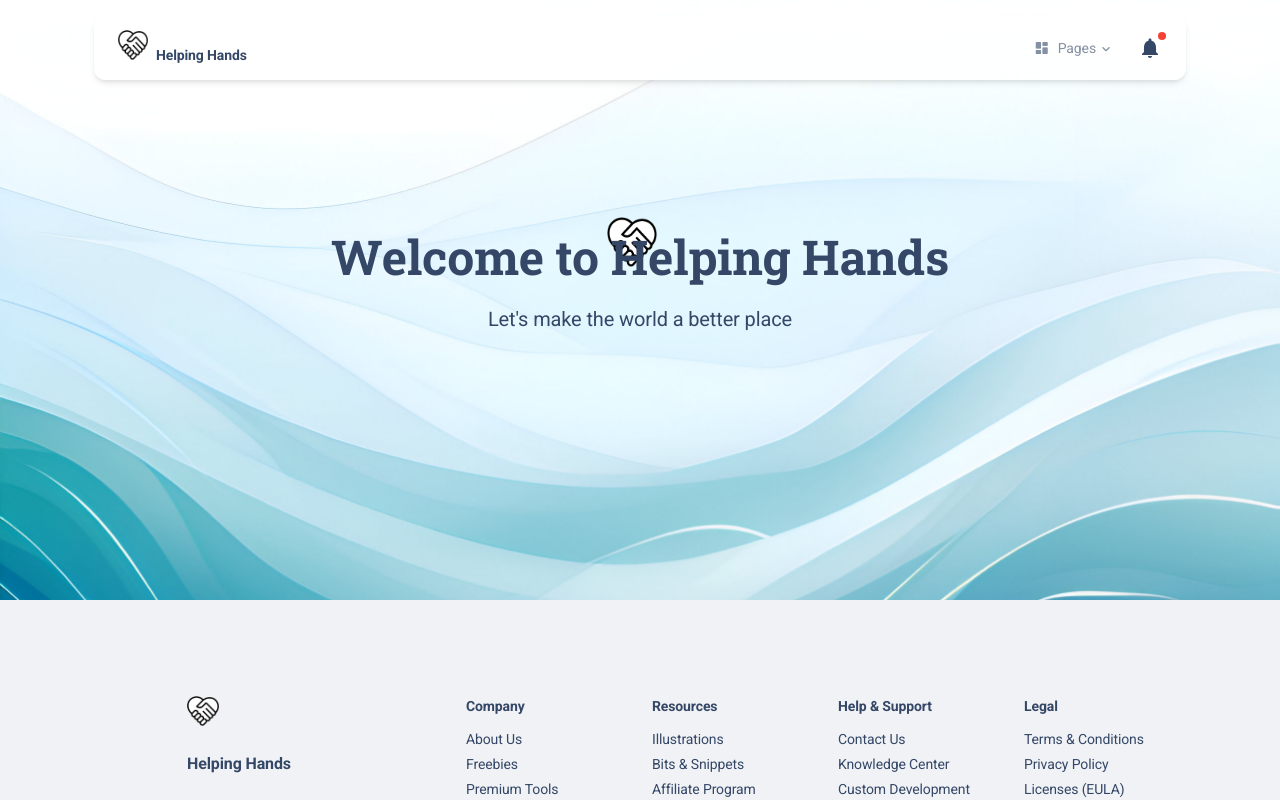
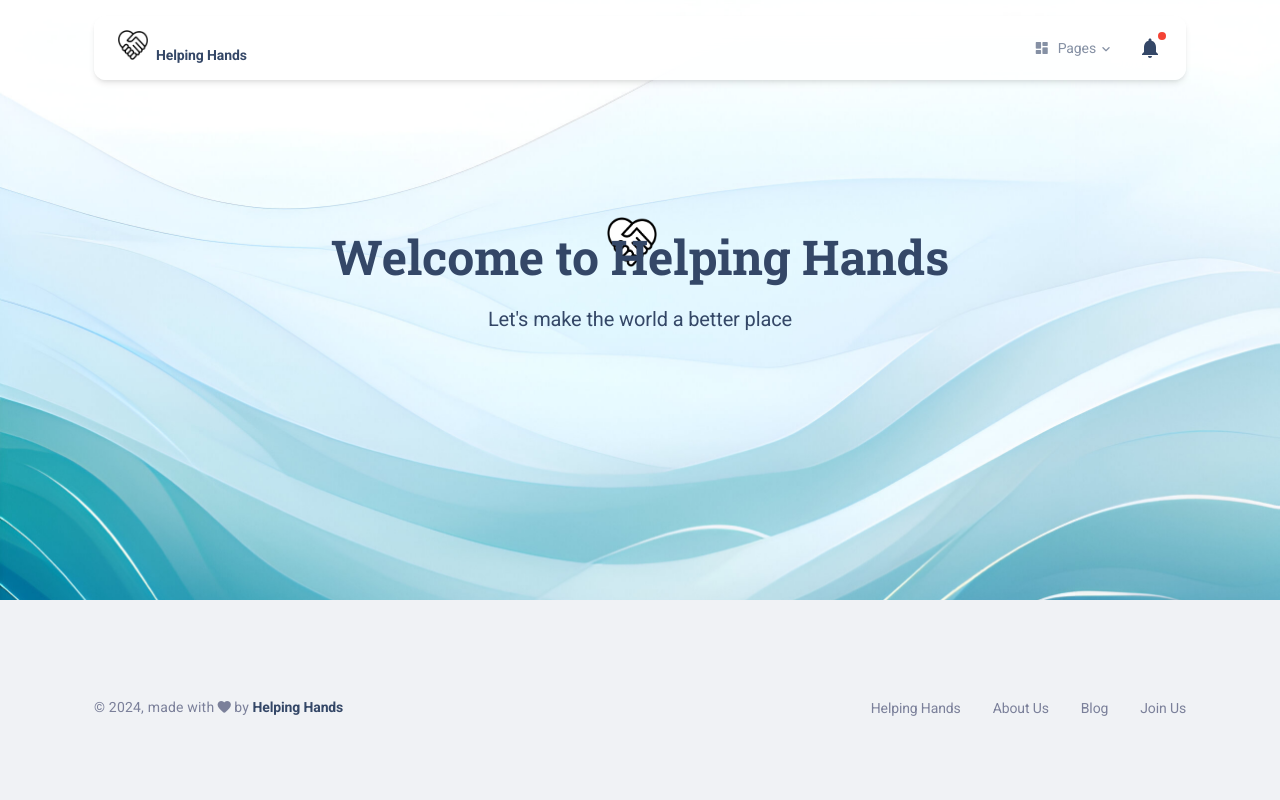
Before and after one commit to audxce/helpinghand, a React (Create React App) app: page /presentation in a window 1280 px wide. Shown: the top 800 px of the page. Built offline with nearby package versions, Linux system fonts and the light colour scheme.

Commit message:
additional changes

```diff
--- a/public/index.html
+++ b/public/index.html
@@ -15,6 +15,7 @@ Software.
 -->
 <!DOCTYPE html>
 <html lang="en">
+
 <head>
   <meta charset="utf-8" />
   <link rel="shortcut icon" href="%PUBLIC_URL%/favicon.png" />
@@ -22,27 +23,22 @@ Software.
   <meta name="theme-color" content="#1A73E8" />
   <link rel="apple-touch-icon" sizes="76x76" href="%PUBLIC_URL%/apple-icon.png" />
   <link rel="manifest" href="%PUBLIC_URL%/manifest.json" />
-    <title>Material Kit 2 React by Creative Tim</title>
-    <link
-      rel="stylesheet"
-      href="https://fonts.googleapis.com/css?family=Roboto:300,400,500,700,900|Roboto+Slab:400,700"
-    />
+  <title>Helping Hands</title>
+  <link rel="stylesheet"
+    href="https://fonts.googleapis.com/css?family=Roboto:300,400,500,700,900|Roboto+Slab:400,700" />
   <link
     href="https://fonts.googleapis.com/css?family=Material+Icons|Material+Icons+Outlined|Material+Icons+Two+Tone|Material+Icons+Round|Material+Icons+Sharp"
-      rel="stylesheet"
-    />
+    rel="stylesheet" />
   <script src="https://kit.fontawesome.com/42d5adcbca.js" crossorigin="anonymous"></script>
 
   <!-- Nepcha Analytics (nepcha.com) -->
   <!-- Nepcha is a easy-to-use web analytics. No cookies and fully compliant with GDPR, CCPA and PECR. -->
-    <script
-      defer
-      data-site="YOUR_DOMAIN_HERE"
-      src="https://api.nepcha.com/js/nepcha-analytics.js"
-    ></script>
+  <script defer data-site="YOUR_DOMAIN_HERE" src="https://api.nepcha.com/js/nepcha-analytics.js"></script>
 </head>
+
 <body>
   <noscript>You need to enable JavaScript to run this app.</noscript>
   <div id="root"></div>
 </body>
+
 </html>
--- a/src/examples/Footers/SimpleFooter/index.js
+++ b/src/examples/Footers/SimpleFooter/index.js
@@ -18,8 +18,8 @@ import PropTypes from "prop-types";
 
 // @mui material components
 import Container from "@mui/material/Container";
+import Icon from "@mui/material/Icon";
 import Link from "@mui/material/Link";
-import Icon from "@mui/material/Icon";
 
 // Material Kit 2 React components
 import MKBox from "components/MKBox";
@@ -78,7 +78,6 @@ function SimpleFooter({ company, links, light }) {
               &nbsp;{name}&nbsp;
             </MKTypography>
           </Link>
-          for a better web.
         </MKBox>
         <MKBox
           component="ul"
@@ -106,12 +105,12 @@ function SimpleFooter({ company, links, light }) {
 
 // Setting default values for the props of SimpleFooter
 SimpleFooter.defaultProps = {
-  company: { href: "https://www.creative-tim.com/", name: "Creative Tim" },
+  company: { href: "", name: "Helping Hands" },
   links: [
-    { href: "https://www.creative-tim.com/", name: "Creative Tim" },
-    { href: "https://www.creative-tim.com/presentation", name: "About Us" },
-    { href: "https://www.creative-tim.com/blog", name: "Blog" },
-    { href: "https://www.creative-tim.com/license", name: "License" },
+    { href: "", name: "Helping Hands" },
+    { href: "", name: "About Us" },
+    { href: "", name: "Blog" },
+    { href: "", name: "Join Us" },
   ],
   light: false,
 };
--- a/src/routes.js
+++ b/src/routes.js
@@ -1,18 +1,3 @@
-/**
-=========================================================
-* Material Kit 2 React - v2.1.0
-=========================================================
-
-* Product Page: https://www.creative-tim.com/product/material-kit-react
-* Copyright 2023 Creative Tim (https://www.creative-tim.com)
-
-Coded by www.creative-tim.com
-
- =========================================================
-
-* The above copyright notice and this permission notice shall be included in all copies or substantial portions of the Software.
-*/
-
 /**
   All of the routes for the Material Kit 2 React are added here,
   You can add a new route, customize the routes and delete the routes here.
@@ -59,17 +44,7 @@ const routes = [
     rowsPerColumn: 2,
     collapse: [
       {
-        name: "landing pages",
-        collapse: [
-          {
-            name: "event",
-            route: "/pages/LandingPages/event",
-            component: <Event />,
-          },
-        ],
-      },
-      {
-        name: "account",
+        name: "Pages",
         collapse: [
           {
             name: "Login",
@@ -82,19 +57,24 @@ const routes = [
             component: <UserRegistration />,
           },
           {
-            name: "profile",
+            name: "Profile",
             route: "/pages/LandingPages/ProfileEdit",
             component: <ProfileEdit />,
           },
           {
-            name: "VolunteerForms",
+            name: "Volunteer Forms",
             route: "/pages/LandingPages/VolunteerForms",
             component: <VolunteerForms />,
           },
           {
-            name: "VolunteerHistory",
+            name: "Volunteer History",
             route: "/pages/LandingPages/VolunteerHistory",
             component: <VolunteerHistory />,
+          },
+          {
+            name: "Events",
+            route: "/pages/LandingPages/event",
+            component: <Event />,
           },
         ],
       },
```
Also changed, not shown: src/App.js (+0 -15 lines), src/index.js (+0 -15 lines), src/pages/Presentation/index.js (+1 -16 lines), public/favicon.png, public/manifest.json. Lines whose indentation alone changed are shown as unchanged.
